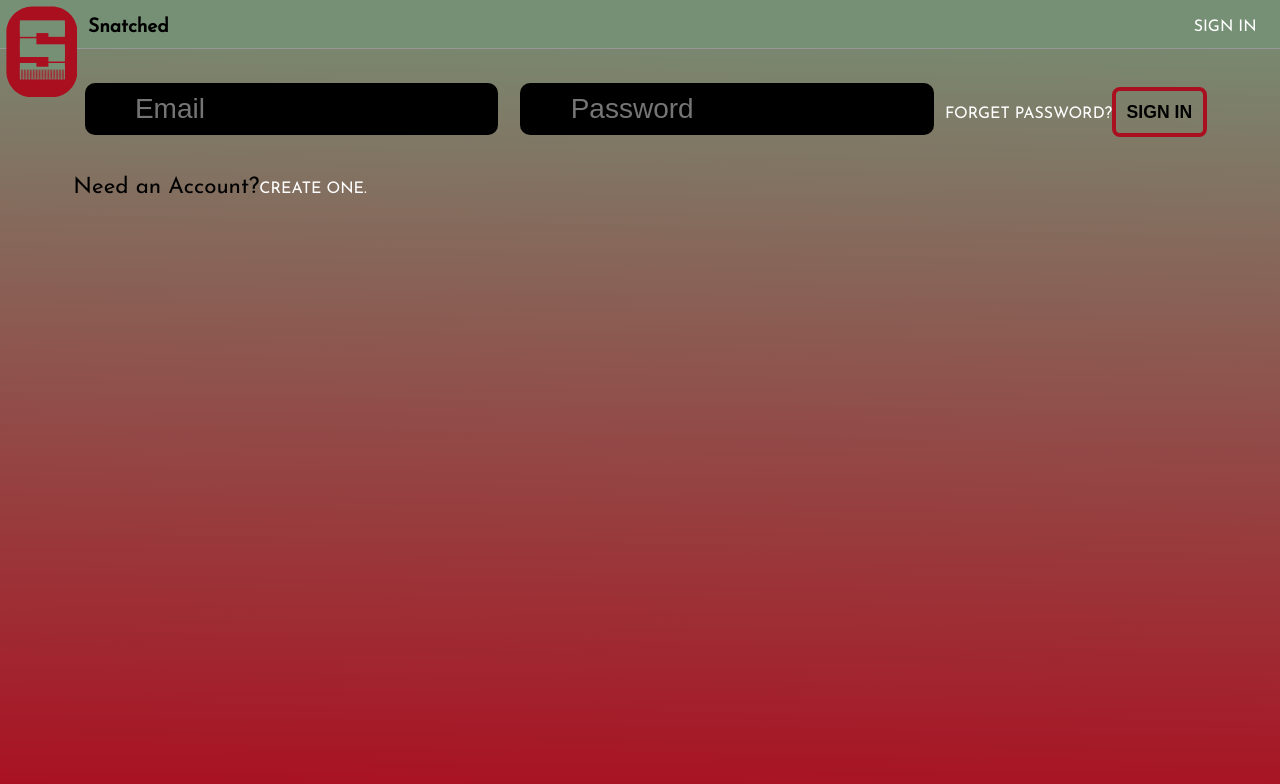
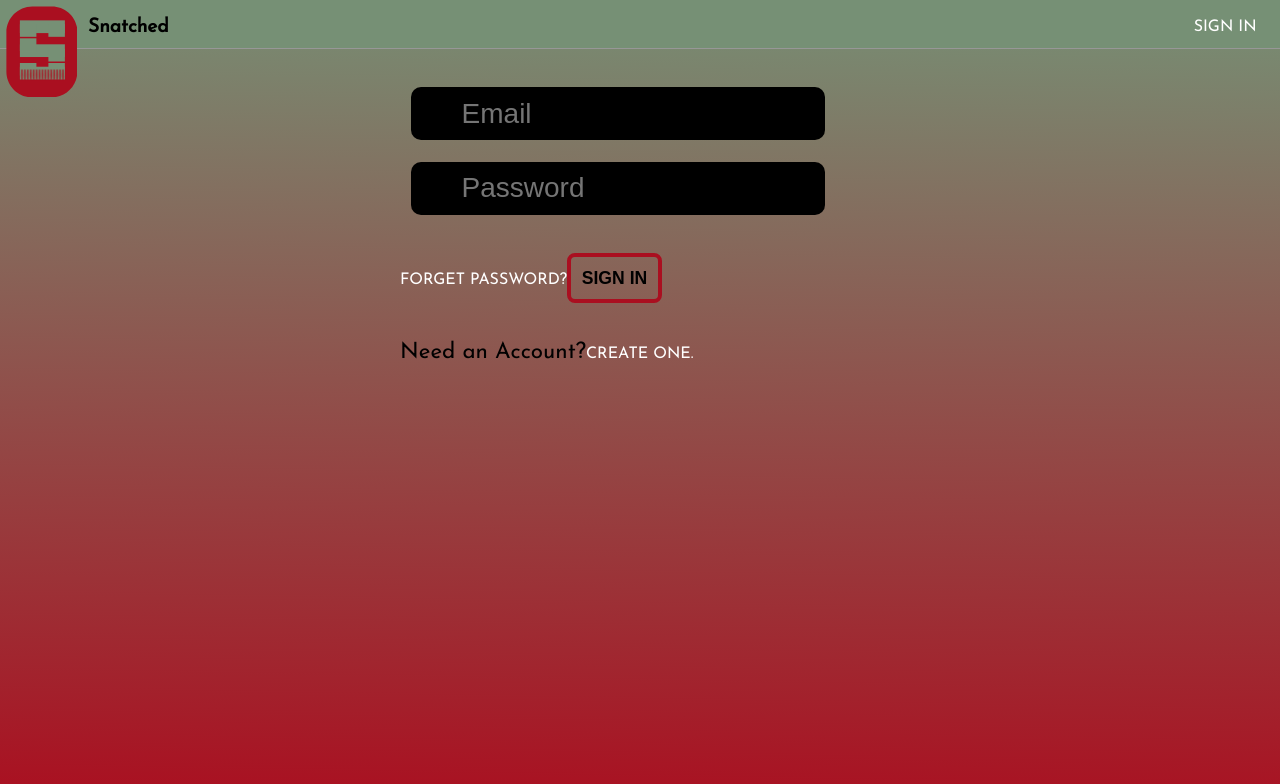
Before and after one commit to natalieolivo/joddu, a React (Create React App) app: page /signin in a window 1280 px wide. Shown: the top 784 px of the page. Built offline with nearby package versions, Linux system fonts and the light colour scheme.

Commit message:
Fix api call, form styling

```diff
--- a/src/components/Signin.js
+++ b/src/components/Signin.js
@@ -4,6 +4,7 @@ import { Redirect } from "@reach/router";
 import FormBoxStyle from "../styles/Form";
 import InputStyle from "../styles/Input";
 import ButtonStyle from "../styles/Button";
+import Error from "../components/Error";
 import { HandlerLinkStyle } from "../styles/Link";
 
 import config from "../config/index";
@@ -16,9 +17,11 @@ function Signin() {
   const [isSignedIn, setIsSignedIn] = useState(false);
   const [initialSignIn, setInitialSignIn] = useState(false);
   const [createAccountVisible, setCreateAccountVisible] = useState(false);
+  const [pl, setPl] = useState(false);
+  const [error, setError] = useState({ message: "" });
+
   const token =
     localStorage.getItem("ut") && JSON.parse(localStorage.getItem("ut")).token;
-  const [pl, setPl] = useState(false);
 
   useEffect(() => {
     if (token) {
@@ -37,13 +40,18 @@ function Signin() {
       body: JSON.stringify(user)
     })
       .then(response => response.json())
-      .then(payload => {
-        console.log(`Create Account`, payload);
-        setPl(payload);
-        //localStorage.setItem("ut", JSON.stringify(payload));
-        //setInitialSignIn(true);
+      .then(response => {
+        console.log(`Create Account`, response, response.code);
+
+        localStorage.setItem("ut", JSON.stringify(response));
+        setInitialSignIn(true);
       })
-      .catch(e => console.error(e));
+      .catch(e => {
+        console.error(e);
+        setError({
+          message: "Whoops. That was unexpected. Can you try again?"
+        });
+      });
   };
 
   const onSignIn = event => {
@@ -72,6 +80,8 @@ function Signin() {
     let value = event.target.value;
     let name = event.target.name;
 
+    setError({ message: "" });
+
     setUser(prevState => {
       const newState = { [name]: value };
       return { ...prevState, ...newState };
@@ -87,7 +97,8 @@ function Signin() {
   const CreateAccount = () => {
     return (
       <FormBoxStyle>
-        <pre>{JSON.stringify(pl)}</pre>
+        <Error error={error.message}></Error>
+        {/* <pre>{JSON.parse(pl)}</pre> */}
         <form onSubmit={onCreateAccount}>
           <label htmlFor="firstName">
             <InputStyle
--- a/src/components/StylistRegister.js
+++ b/src/components/StylistRegister.js
@@ -178,7 +178,6 @@ function StylistRegister(props) {
   } else {
     return (
       <>
-        {console.log(`render`, notif)}
         <ErrorNotification errormsg={notif} />
         <RegisterFormBoxStyle>
           <form onSubmit={handleFormSubmit}>
--- a/src/styles/Form.js
+++ b/src/styles/Form.js
@@ -3,17 +3,24 @@ import styled from "styled-components";
 const FormBoxStyle = styled.div`
   display: flex;
   justify-content: center;
+  flex-direction: column;
+  margin: auto;
+  width: 30rem;
   font-size: 1.4rem;
 
   label {
-    display: inline-block;
-    margin: 0.4rem 0;
+    display: block;
+    margin: 1.4rem 0;
     span {
       display: inline-block;
       line-height: 1.8rem;
       margin: 1rem 0;
     }
   }
+
+  @media (max-width: 768px) {
+    width: 100%;
+  }
 `;
 
 export default FormBoxStyle;
```
